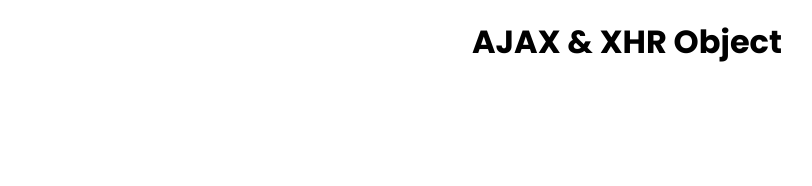
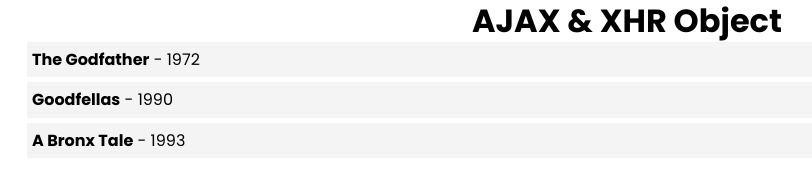
Before and after one commit to WiseyXD/JavaScript20DaysChallenge, a plain HTML site: page 09-asynchronous-javascript/04-ajax-xhr/index.html in a window 1280 px wide. Shown: the whole page, without its empty margins (13-825 px from the left). Drawn offline with Linux system fonts and the light colour scheme.

Commit message:
Learning ajax XHR

```diff
--- a/09-asynchronous-javascript/04-ajax-xhr/script.js
+++ b/09-asynchronous-javascript/04-ajax-xhr/script.js
@@ -0,0 +1,20 @@
+const ul = document.querySelector("#results");
+const xhr = new XMLHttpRequest();
+
+xhr.open("GET","./movies.json");
+
+xhr.onreadystatechange = function ()
+{
+    if(this.readyState === 4 && this.status === 200)
+    {
+        const respone = JSON.parse(this.responseText);
+        respone.forEach(movies => {
+            const li = document.createElement("li");
+            li.innerHTML = `<strong>${movies.title}</strong> - ${movies.year}`;
+            ul.appendChild(li);
+        });
+
+    }
+}
+
+xhr.send();
--- a/09-asynchronous-javascript/04-ajax-xhr/style.css
+++ b/09-asynchronous-javascript/04-ajax-xhr/style.css
@@ -1,6 +1,6 @@
 @import url('https://fonts.googleapis.com/css2?family=Poppins:wght@300;400;600;700&display=swap');
 
-// add reset
+ /* add reset */
 *,
 *:before,
 *:after {
```
